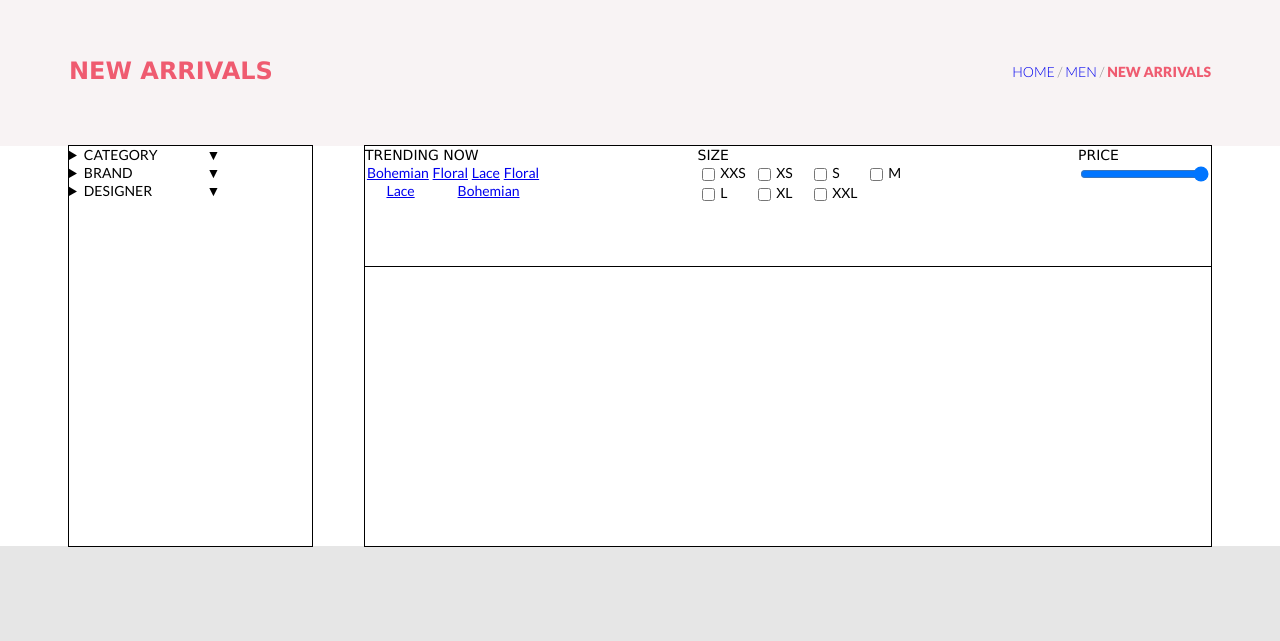
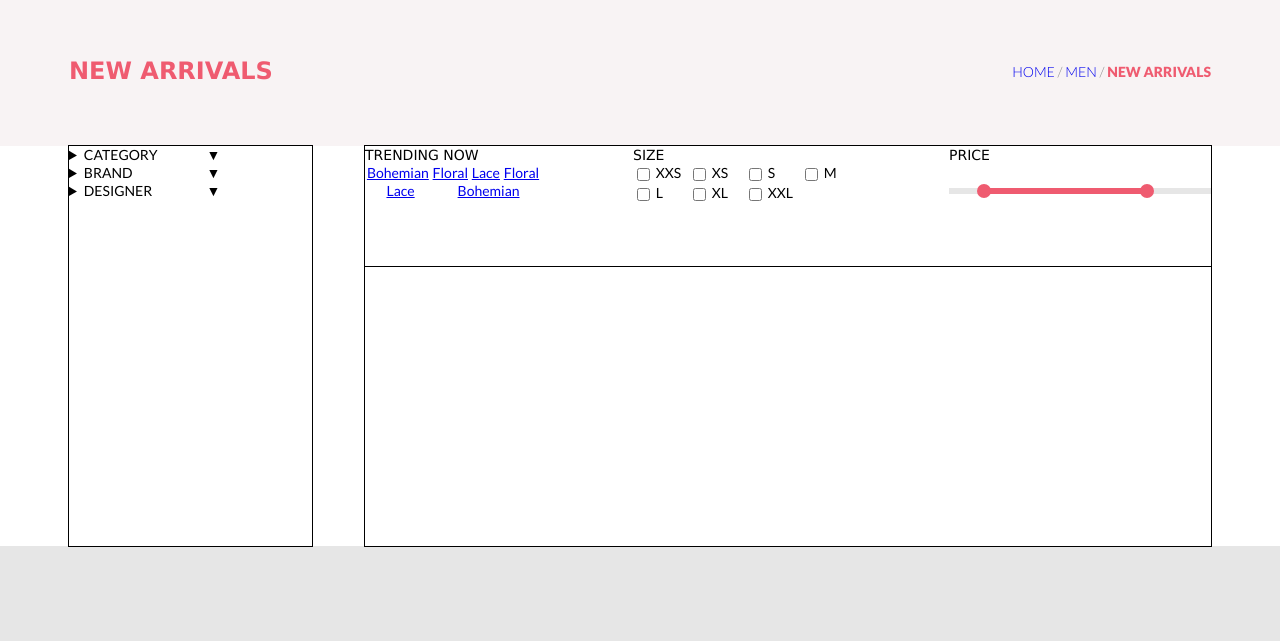
Before and after one commit to ValentinKar/geekbrains_html5_css3, a plain HTML site: page product.html in a window 1280 px wide. Shown: the part 159-800 px from the top of the page. Drawn offline with Linux system fonts and the light colour scheme.

Commit message:
изменения в блоке выбора цены на странице product

```diff
--- a/css/style.less
+++ b/css/style.less
@@ -20,6 +20,11 @@
 @product_link_top: 100px; /* отступ ссылки внутри затемнения */
 @product_link_left: 60px; /* отступ ссылки внутри затемнения */
 @header_slider_marg_t: 4px; /* верх. отступ в верхнем слайдере под header-м */
+@margin_top_price: 24px;
+@price_min_and: 35px;
+@price_max_and: 64px;
+@price_min: 28px; /* 35-7 */
+@price_max: 57px; /* 64-7 */
 
 
 /*
@@ -900,7 +905,7 @@ body {
 /*    background-color: rgb(34, 34, 36);*/
 /*    background-color: #222224;*/
 
-    div {
+    article {
         margin-left: 30px;
         margin-top: 48px;
     }
@@ -1036,3 +1041,34 @@ body {
         width: 56px;
     }
 }
+.price_range {
+    position: relative;
+    width: 262px;
+    height: 6px;
+    background-color: @color_gray_2;
+    margin-top: @margin_top_price;
+    .range {
+        height: 100%;
+        margin-left: @price_min_and;
+        margin-right: @price_max_and;
+        background-color: @color_red;
+    }
+    .min {
+        position: absolute;
+        top: -4px;
+        width: 14px;
+        height: 14px;
+        background-color: @color_red;
+        left: @price_min;
+        border-radius: 7px;
+    }
+    .max {
+        position: absolute;
+        top: -4px;
+        width: 14px;
+        height: 14px;
+        background-color: @color_red;
+        right: @price_max;
+        border-radius: 7px;
+    }
+}
--- a/product.html
+++ b/product.html
@@ -283,7 +283,12 @@
                     <fieldset class="price">
 
                         <label><h3>pRICE</h3>
-                        <input id="range" type="range" value="100" step="5">
+
+                           <div class="price_range">
+                              <div class="range"></div>
+                               <div class="min"></div>
+                               <div class="max"></div>
+                           </div>
                         <p>
                             <output name="price_row" for="range"></output>
                         </p>
@@ -384,11 +389,21 @@
             <div class="container footer_right">
                 <p>© 2017  Brand  All Rights Reserved.</p>
                 <aside>
-                   <a class="social_link_f" href="#"></a>
-                   <a class="social_link_tw" href="#"></a>
-                   <a class="social_link_in" href="#"></a>
-                   <a class="social_link_p" href="#"></a>
-                   <a class="social_link_g" href="#"></a>
+                   <a class="social_link_f" href="#">
+                        <i class="fa fa-facebook" aria-hidden="true"></i>
+                   </a>
+                   <a class="social_link_tw" href="#">
+
+                   </a>
+                   <a class="social_link_in" href="#">
+
+                   </a>
+                   <a class="social_link_p" href="#">
+
+                   </a>
+                   <a class="social_link_g" href="#">
+
+                   </a>
 
                 </aside>
             </div>
```
Also changed, not shown: index.html (+23 -13 lines), css/style.css.
